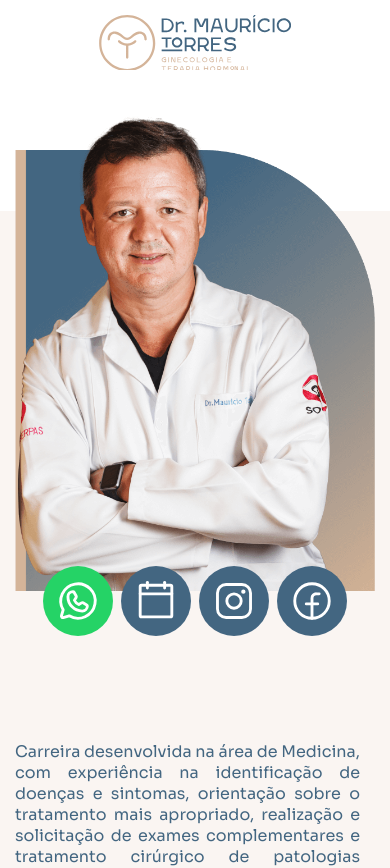
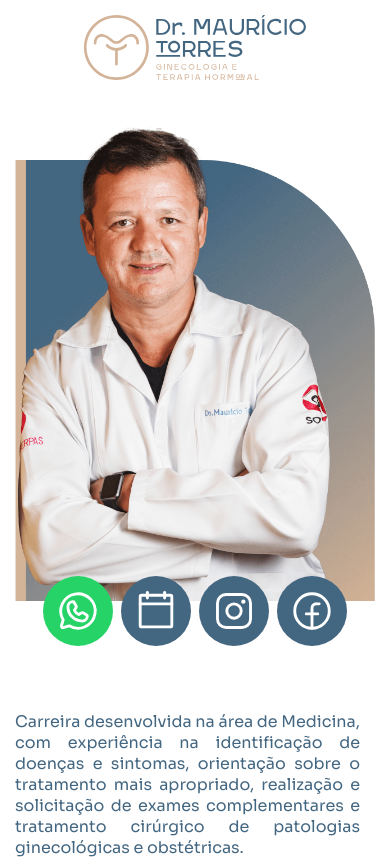
Before and after one commit to jonatasgs7/drmauricio-page-next, a Next.js app: page / in a window 390 px wide. Shown: the top 868 px of the page. Built offline with nearby package versions, Linux system fonts and the light colour scheme.

Commit message:
Ajustes do gsap

```diff
--- a/src/layout/Socials.tsx
+++ b/src/layout/Socials.tsx
@@ -6,15 +6,12 @@ import gsap from 'gsap'
 
 export function Socials(){
 
-    const iconRef = useRef(null)
+    const iconRef = useRef<HTMLDivElement>(null)
 
     useEffect(() => {
-        gsap.from(iconRef.current, {
-            x: -50,
-            opacity: 0,
-            delay: 0.5,
-            stagger: .2
-        })
+        if(iconRef.current != null){
+            gsap.from(iconRef.current, {x: -50, opacity: 0, delay: .5, stagger: .25})
+        }
     }, [])
 
     return (
--- a/src/styles/Header.module.css
+++ b/src/styles/Header.module.css
@@ -2,5 +2,5 @@
 .logo {width:273.32px; height:80px; background-image:url(../assets/img/logo_dr_mauricio_torres.svg); background-repeat:no-repeat; background-size:cover; position:relative; left:50%; transform:translateX(-50%);}
 
 @media (max-width:480px){
-    .logo {width:191.94px; height:55px;}
+    .logo {width:222.08px; height:65px;}
 }
--- a/src/styles/Home.module.css
+++ b/src/styles/Home.module.css
@@ -3,6 +3,6 @@
 .module_content {width:55%;}
 
 @media (max-width:768px){
-  .main {flex-direction:column;}
+  .main {flex-direction:column; gap:20px;}
   .module_photo, .module_content {width:100%;}
 }
--- a/src/styles/Icon.module.css
+++ b/src/styles/Icon.module.css
@@ -1,4 +1,4 @@
-.icon {width:var(--iconSize); height:var(--iconSize); text-align:center; background-color:var(--primaryColor); border-radius:50%; overflow:hidden; transition:all 150ms linear;}
+.icon {width:var(--iconSize); height:var(--iconSize); text-align:center; background-color:var(--primaryColor); border-radius:50%; overflow:hidden; opacity:1; transition:all 150ms linear;}
 .icon a {width:var(--iconSize); height:var(--iconSize); color:#fff; font-size:46px; margin:0; display:flex; justify-content:center; align-items:center;}
 .icon:hover {transform:scale(1.1);}
 .icon_highlight {background-color:var(--whatsappColor);}
--- a/src/styles/Socials.module.css
+++ b/src/styles/Socials.module.css
@@ -1,4 +1,4 @@
-.socials {width:fit-content; display:flex; gap:8px; flex-direction:column; position:absolute; bottom:30px; right:-35px;}
+.socials {width:fit-content; display:flex; gap:8px; flex-direction:column; position:absolute; bottom:30px; right:-35px; z-index:5;}
 
 @media (max-width:768px){
     .socials {width:100%; position:relative; flex-direction:row; justify-content:center; left:0;}
--- a/src/styles/globals.css
+++ b/src/styles/globals.css
@@ -11,3 +11,7 @@
 ::selection {background-color:var(--primaryColor); color:#fff; text-shadow:none;}
 
 body {background-image:url(../assets/img/background_main.png); background-repeat:no-repeat; background-position:right center;}
+
+@media (max-width:768px){
+  body {background-image:none;}
+}
```
